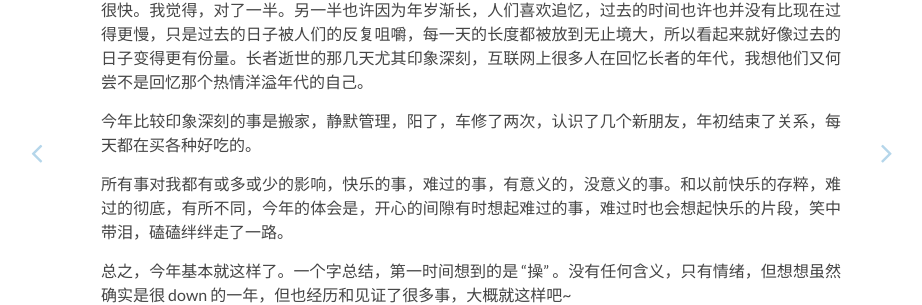
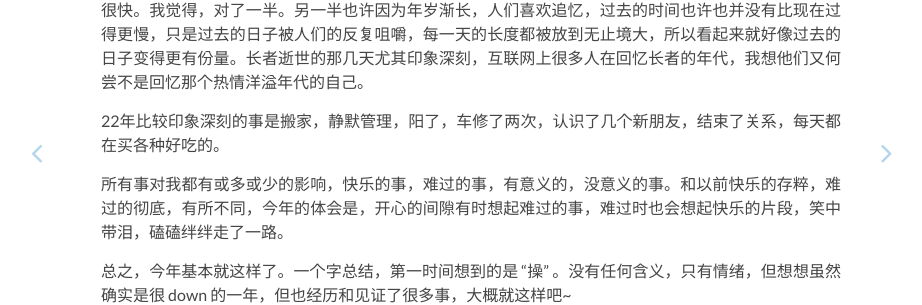
Before and after one commit to Rickylamn/Rickylamn.github.io, a Jekyll site: the page built from _posts/2023-1-2-回顾记录.md, in a window 1280 px wide. Shown: the part 313-618 px from the top of the page, without its empty margins (169-1091 px from the left). Built offline with Jekyll 4.4.1, drawn with Linux system fonts in a browser that asks for light colours; nearby versions of some CDN libraries; our own code applies the rules of GitHub Pages for plain Markdown files; comment, search, counter and statistics services are not loaded.

Commit message:
Update 2023-1-2-回顾记录.md

```diff
--- a/_posts/2023-1-2-回顾记录.md
+++ b/_posts/2023-1-2-回顾记录.md
@@ -2,7 +2,7 @@
 
 仍旧是过的很快的一年，今年算是工作的第三年了，好像工作后的每一年都过得很快，书上说人之所以觉得成年后的日子过得快，是因为对很多事没有新鲜感了，没接触新的东西，没有记忆点，日复一日，所以很快。我觉得，对了一半。另一半也许因为年岁渐长，人们喜欢追忆，过去的时间也许也并没有比现在过得更慢，只是过去的日子被人们的反复咀嚼，每一天的长度都被放到无止境大，所以看起来就好像过去的日子变得更有份量。长者逝世的那几天尤其印象深刻，互联网上很多人在回忆长者的年代，我想他们又何尝不是回忆那个热情洋溢年代的自己。
 
-今年比较印象深刻的事是搬家，静默管理，阳了，车修了两次，认识了几个新朋友，年初结束了关系，每天都在买各种好吃的。
+22年比较印象深刻的事是搬家，静默管理，阳了，车修了两次，认识了几个新朋友，结束了关系，每天都在买各种好吃的。
 
 所有事对我都有或多或少的影响，快乐的事，难过的事，有意义的，没意义的事。和以前快乐的存粹，难过的彻底，有所不同，今年的体会是，开心的间隙有时想起难过的事，难过时也会想起快乐的片段，笑中带泪，磕磕绊绊走了一路。
 
```
